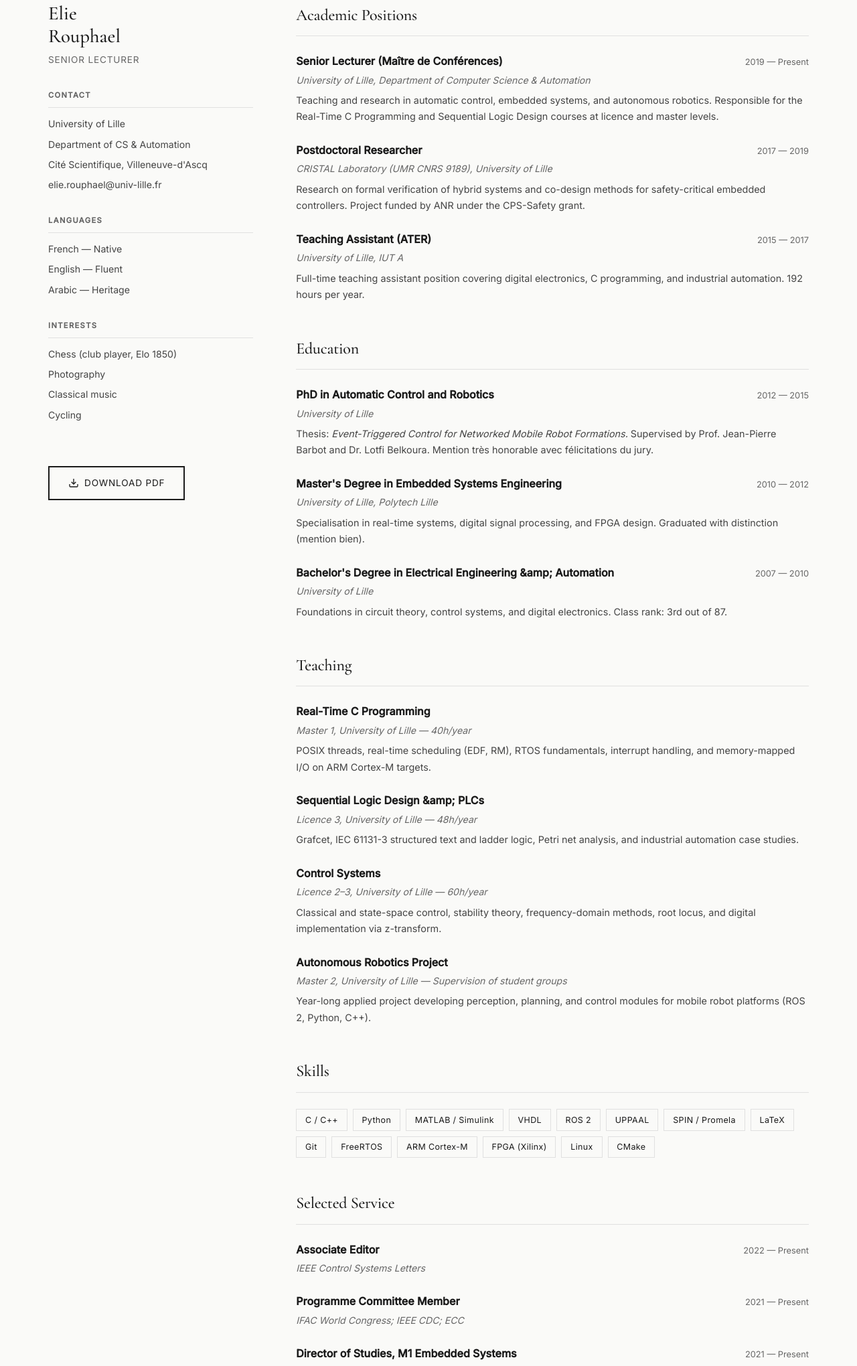
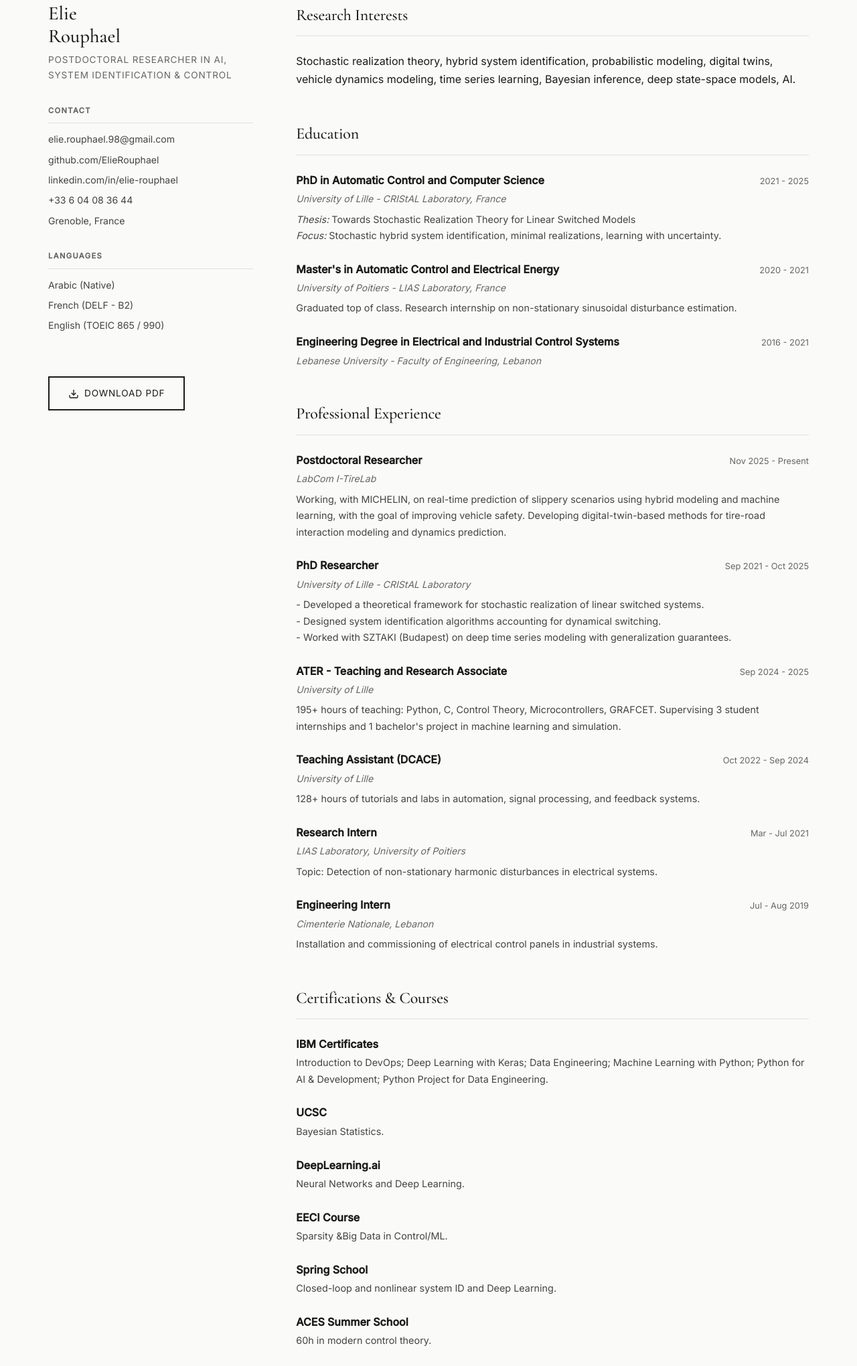
Before and after one commit to ElieRouphael/elierouphael.github.io, an Astro site: page /resume in a window 1280 px wide. Shown: the part 332-2372 px from the top of the page at 67% size. Built offline with nearby package versions, Linux system fonts and the light colour scheme; Astro itself is replaced by a stand-in of ours.

Commit message:
Added actual resume and updated data

```diff
--- a/src/components/Header.astro
+++ b/src/components/Header.astro
@@ -35,14 +35,6 @@ function isActive(href: string) {
         ))
       }
     </ul>
-    <div class="nav-search">
-      <button aria-label="Search">
-        <svg width="18" height="18" viewBox="0 0 24 24" fill="none" stroke="currentColor" stroke-width="2">
-          <circle cx="11" cy="11" r="8"></circle>
-          <path d="m21 21-4.35-4.35"></path>
-        </svg>
-      </button>
-    </div>
   </nav>
 </header>
 
--- a/src/data/bio.ts
+++ b/src/data/bio.ts
@@ -13,7 +13,7 @@ export interface Bio {
 
 export const bio: Bio = {
   name: 'Elie Rouphael',
-  subtitle: 'Senior Lecturer \u00b7 University of Lille',
+  subtitle: 'Postdoctoral Researcher in AI, System Identification & Control',
   image: {
     src: '/assets/elie-img-1.jpg',
     alt: 'Elie Rouphael',
--- a/src/data/resume.ts
+++ b/src/data/resume.ts
@@ -7,128 +7,197 @@ export interface ResumeEntry {
 
 export const sidebar = {
   name: 'Elie<br>Rouphael',
-  subtitle: 'Senior Lecturer',
+  subtitle: 'Postdoctoral Researcher in AI, System Identification & Control',
   contact: [
-    'University of Lille',
-    'Department of CS &amp; Automation',
-    "Cit\u00e9 Scientifique, Villeneuve-d'Ascq",
-    'elie.rouphael@univ-lille.fr',
+    'elie.rouphael.98@gmail.com',
+    'github.com/ElieRouphael',
+    'linkedin.com/in/elie-rouphael',
+    '+33 6 04 08 36 44',
+    'Grenoble, France',
   ],
-  languages: ['French \u2014 Native', 'English \u2014 Fluent', 'Arabic \u2014 Heritage'],
-  interests: [
-    'Chess (club player, Elo 1850)',
-    'Photography',
-    'Classical music',
-    'Cycling',
-  ],
+  languages: ['Arabic (Native)', 'French (DELF - B2)', 'English (TOEIC 865 / 990)'],
+  interests: [],
 };
 
-export const positions: ResumeEntry[] = [
+export const education: ResumeEntry[] = [
   {
-    title: 'Senior Lecturer (Ma\u00eetre de Conf\u00e9rences)',
-    year: '2019 \u2014 Present',
-    org: 'University of Lille, Department of Computer Science &amp; Automation',
+    title: 'PhD in Automatic Control and Computer Science',
+    year: '2021 - 2025',
+    org: 'University of Lille - CRIStAL Laboratory, France',
     body:
-      'Teaching and research in automatic control, embedded systems, and autonomous robotics. Responsible for the Real-Time C Programming and Sequential Logic Design courses at licence and master levels.',
+      `
+      <i>Thesis:</i> Towards Stochastic Realization Theory for Linear Switched Models <br/>
+      <i>Focus:</i> Stochastic hybrid system identification, minimal realizations, learning with uncertainty.
+      `,
   },
   {
-    title: 'Postdoctoral Researcher',
-    year: '2017 \u2014 2019',
-    org: 'CRISTAL Laboratory (UMR CNRS 9189), University of Lille',
+    title: "Master's in Automatic Control and Electrical Energy",
+    year: '2020 - 2021',
+    org: 'University of Poitiers - LIAS Laboratory, France',
     body:
-      'Research on formal verification of hybrid systems and co-design methods for safety-critical embedded controllers. Project funded by ANR under the CPS-Safety grant.',
+      'Graduated top of class. Research internship on non-stationary sinusoidal disturbance estimation.',
   },
   {
-    title: 'Teaching Assistant (ATER)',
-    year: '2015 \u2014 2017',
-    org: 'University of Lille, IUT A',
-    body:
-      'Full-time teaching assistant position covering digital electronics, C programming, and industrial automation. 192 hours per year.',
+    title: "Engineering Degree in Electrical and Industrial Control Systems",
+    year: '2016 - 2021',
+    org: 'Lebanese University - Faculty of Engineering, Lebanon',
   },
 ];
 
-export const education: ResumeEntry[] = [
+export const experience: ResumeEntry[] = [
   {
-    title: 'PhD in Automatic Control and Robotics',
-    year: '2012 \u2014 2015',
+    title: 'Postdoctoral Researcher',
+    year: 'Nov 2025 - Present',
+    org: 'LabCom I-TireLab',
+    body:
+      'Working, with MICHELIN, on real-time prediction of slippery scenarios using hybrid modeling and machine learning, with the goal of improving vehicle safety. Developing digital-twin-based methods for tire-road interaction modeling and dynamics prediction.',
+  },
+  {
+    title: 'PhD Researcher',
+    year: 'Sep 2021 - Oct 2025',
+    org: 'University of Lille - CRIStAL Laboratory',
+    body:
+      `- Developed a theoretical framework for stochastic realization of linear switched systems.<br/>
+      - Designed system identification algorithms accounting for dynamical switching.<br/>
+      - Worked with SZTAKI (Budapest) on deep time series modeling with generalization guarantees.<br/>`,
+  },
+  {
+    title: 'ATER - Teaching and Research Associate',
+    year: 'Sep 2024 - 2025',
     org: 'University of Lille',
     body:
-      'Thesis: <em>Event-Triggered Control for Networked Mobile Robot Formations.</em> Supervised by Prof. Jean-Pierre Barbot and Dr. Lotfi Belkoura. Mention tr\u00e8s honorable avec f\u00e9licitations du jury.',
+      '195+ hours of teaching: Python, C, Control Theory, Microcontrollers, GRAFCET. Supervising 3 student internships and 1 bachelor\'s project in machine learning and simulation.',
   },
   {
-    title: "Master's Degree in Embedded Systems Engineering",
-    year: '2010 \u2014 2012',
-    org: 'University of Lille, Polytech Lille',
+    title: 'Teaching Assistant (DCACE)',
+    year: 'Oct 2022 - Sep 2024',
+    org: 'University of Lille',
     body:
-      'Specialisation in real-time systems, digital signal processing, and FPGA design. Graduated with distinction (mention bien).',
+      '128+ hours of tutorials and labs in automation, signal processing, and feedback systems.',
   },
   {
-    title: "Bachelor's Degree in Electrical Engineering &amp; Automation",
-    year: '2007 \u2014 2010',
-    org: 'University of Lille',
+    title: 'Research Intern',
+    year: 'Mar - Jul 2021',
+    org: 'LIAS Laboratory, University of Poitiers',
     body:
-      'Foundations in circuit theory, control systems, and digital electronics. Class rank: 3rd out of 87.',
+      'Topic: Detection of non-stationary harmonic disturbances in electrical systems.',
+  },
+  {
+    title: 'Engineering Intern',
+    year: 'Jul - Aug 2019',
+    org: 'Cimenterie Nationale, Lebanon',
+    body:
+      'Installation and commissioning of electrical control panels in industrial systems.',
   },
 ];
 
-export const teaching: ResumeEntry[] = [
+export const certifications: ResumeEntry[] = [
   {
-    title: 'Real-Time C Programming',
-    org: 'Master 1, University of Lille \u2014 40h/year',
+    title: 'IBM Certificates',
     body:
-      'POSIX threads, real-time scheduling (EDF, RM), RTOS fundamentals, interrupt handling, and memory-mapped I/O on ARM Cortex-M targets.',
+      'Introduction to DevOps; Deep Learning with Keras; Data Engineering; Machine Learning with Python; Python for AI & Development; Python Project for Data Engineering.',
   },
   {
-    title: 'Sequential Logic Design &amp; PLCs',
-    org: 'Licence 3, University of Lille \u2014 48h/year',
-    body:
-      'Grafcet, IEC 61131-3 structured text and ladder logic, Petri net analysis, and industrial automation case studies.',
+    title: 'UCSC',
+    body: 'Bayesian Statistics.',
   },
   {
-    title: 'Control Systems',
-    org: 'Licence 2\u20133, University of Lille \u2014 60h/year',
-    body:
-      'Classical and state-space control, stability theory, frequency-domain methods, root locus, and digital implementation via z-transform.',
+    title: 'DeepLearning.ai',
+    body: 'Neural Networks and Deep Learning.',
   },
   {
-    title: 'Autonomous Robotics Project',
-    org: 'Master 2, University of Lille \u2014 Supervision of student groups',
-    body:
-      'Year-long applied project developing perception, planning, and control modules for mobile robot platforms (ROS 2, Python, C++).',
+    title: 'EECI Course',
+    body: 'Sparsity &Big Data in Control/ML.',
+  },
+  {
+    title: 'Spring School',
+    body: 'Closed-loop and nonlinear system ID and Deep Learning.',
+  },
+  {
+    title: 'ACES Summer School',
+    body: '60h in modern control theory.',
   },
 ];
 
-export const skills: string[] = [
-  'C / C++',
-  'Python',
-  'MATLAB / Simulink',
-  'VHDL',
-  'ROS 2',
-  'UPPAAL',
-  'SPIN / Promela',
-  'LaTeX',
-  'Git',
-  'FreeRTOS',
-  'ARM Cortex-M',
-  'FPGA (Xilinx)',
-  'Linux',
-  'CMake',
+export const projects: ResumeEntry[] = [
+  {
+    title: 'PAC Bounds for Stable SSMs',
+    body:
+      'This project studies Probably Approximately Correct (PAC) generalization bounds for deep advanced structures of State Space Models (SSMs). Collaborating with the SZTAKI research institute in Budapest, the project aims to theoretically justify the generalization ability of these models when they are stable.',
+  },
+  {
+    title: 'Comparison of Classical and Deep Learning vs SSMs Time Series Models',
+    body:
+      'This project benchmarks traditional models (e.g., ARIMA, ARMAX, RNNs, CNNs, and Transformers) against SSMs (e.g., MAMBA) for time series forecasting.',
+  },
+  {
+    title: 'Transport Mode Prediction with Hauts-de-France Data',
+    body:
+      'This project predicts individual transport mode choices (e.g., car, train, bike) to optimize mobility planning. It improves economic efficiency and ecological impact by helping policymakers promote sustainable and cost-effective transportation strategies.',
+  },
+  {
+    title: 'System Identification Toolbox',
+    body:
+      'An ongoing initiative to develop and contribute to an open-source toolbox for system identification, focusing on LPV, hybrid, and switched systems.',
+  },
 ];
 
-export const service: ResumeEntry[] = [
+export const publications: ResumeEntry[] = [
   {
-    title: 'Associate Editor',
-    year: '2022 \u2014 Present',
-    org: 'IEEE Control Systems Letters',
+    title:
+      'Rouphael, E., et al. Minimal covariance realization and system identification algorithm for a class of stochastic linear switched systems with i.i.d. switching.',
+    org: 'IEEE CDC 2024.',
   },
   {
-    title: 'Programme Committee Member',
-    year: '2021 \u2014 Present',
-    org: 'IFAC World Congress; IEEE CDC; ECC',
+    title:
+      'Rouphael, E., et al. Toward Stochastic Realization Theory for Generalized Linear Switched Systems With Inputs: Decomposition Into Stochastic and Deterministic Components and Existence and Uniqueness of Innovation Form.',
+    org: 'IEEE L-CSS, 2024.',
   },
   {
-    title: 'Director of Studies, M1 Embedded Systems',
-    year: '2021 \u2014 Present',
-    org: 'University of Lille',
+    title:
+      'Rouphael, E., et al. Variable frequency monitoring of power grid: a modified observer approach.',
+    org: 'IFAC-PapersOnLine, 2023.',
+  },
+  {
+    title:
+      'Rouphael, E., et al. On minimal LPV state-space representations in innovation form: an algebraic characterization.',
+    org: 'IEEE CDC 2022.',
   },
 ];
+
+export const technicalSkills: ResumeEntry[] = [
+  {
+    title: 'Programming',
+    body: 'Python, MATLAB, C/C++, SQL, R.',
+  },
+  {
+    title: 'Libraries',
+    body: 'PyTorch, TensorFlow, Keras, Scikit-learn, Pandas, NumPy.',
+  },
+  {
+    title: 'Teaching (labs, projects)',
+    body: 'Python, C, Control Theory, Systems &Signals, Machine Learning.',
+  },
+  {
+    title: 'Statistical Tools',
+    body: 'Time series statistics, probabilistic modeling, Bayesian inference.',
+  },
+  {
+    title: 'Expertise',
+    body:
+      'System Identification, Hybrid Systems, Time Series Forecasting, Uncertainty Modeling, Deep Learning.',
+  },
+];
+
+export const references: ResumeEntry[] = [
+  {
+    title: 'Prof. Lotfi Belkoura',
+    org: 'Professor of System Identification, University of Lille',
+    body: 'Email: lotfi.belkoura@univ-lille.fr<br/>Phone: +33 (0)3 20 33 77 86',
+  },
+  {
+    title: 'Dr. Mihaly Petreczky',
+    org: 'HDR, CNRS Researcher, Centrale Lille',
+    body: 'Email: mihaly.petreczky@centralelille.fr<br/>Phone: +33 (0)6 98 62 37 34',
+  },
+];
--- a/src/pages/resume.astro
+++ b/src/pages/resume.astro
@@ -1,14 +1,16 @@
 ---
-import BaseLayout from '../layouts/BaseLayout.astro';
-import ResumeEntry from '../components/ResumeEntry.astro';
+import BaseLayout from "../layouts/BaseLayout.astro";
+import ResumeEntry from "../components/ResumeEntry.astro";
 import {
   sidebar,
-  positions,
+  experience,
   education,
-  teaching,
-  skills,
-  service,
-} from '../data/resume';
+  certifications,
+  projects,
+  publications,
+  technicalSkills,
+  references,
+} from "../data/resume";
 ---
 
 <BaseLayout title="Elie Rouphael \u2014 Resume">
@@ -35,15 +37,15 @@ import {
           </ul>
         </div>
 
-        <div class="resume-sidebar-section">
-          <h3>Interests</h3>
-          <ul>
-            {sidebar.interests.map((i) => <li>{i}</li>)}
-          </ul>
-        </div>
-
         <a class="btn-download" href="#" aria-label="Download CV as PDF">
-          <svg width="16" height="16" viewBox="0 0 24 24" fill="none" stroke="currentColor" stroke-width="2">
+          <svg
+            width="16"
+            height="16"
+            viewBox="0 0 24 24"
+            fill="none"
+            stroke="currentColor"
+            stroke-width="2"
+          >
             <path d="M21 15v4a2 2 0 0 1-2 2H5a2 2 0 0 1-2-2v-4"></path>
             <polyline points="7 10 12 15 17 10"></polyline>
             <line x1="12" y1="15" x2="12" y2="3"></line>
@@ -55,10 +57,24 @@ import {
       <!-- Main content -->
       <div class="resume-main">
         <section>
-          <h2>Academic Positions</h2>
+          <h2>Research Interests</h2>
+          <div>
+            Stochastic realization theory, hybrid system identification,
+            probabilistic modeling, digital twins, vehicle dynamics modeling,
+            time series learning, Bayesian inference, deep state-space models,
+            AI.
+          </div>
+        </section>
+
+        <section>
+          <h2>Education</h2>
           {
-            positions.map((entry) => (
-              <ResumeEntry title={entry.title} org={entry.org} year={entry.year}>
+            education.map((entry) => (
+              <ResumeEntry
+                title={entry.title}
+                org={entry.org}
+                year={entry.year}
+              >
                 {entry.body && <p set:html={entry.body} />}
               </ResumeEntry>
             ))
@@ -66,10 +82,14 @@ import {
         </section>
 
         <section>
-          <h2>Education</h2>
+          <h2>Professional Experience</h2>
           {
-            education.map((entry) => (
-              <ResumeEntry title={entry.title} org={entry.org} year={entry.year}>
+            experience.map((entry) => (
+              <ResumeEntry
+                title={entry.title}
+                org={entry.org}
+                year={entry.year}
+              >
                 {entry.body && <p set:html={entry.body} />}
               </ResumeEntry>
             ))
@@ -77,10 +97,14 @@ import {
         </section>
 
         <section>
-          <h2>Teaching</h2>
+          <h2>Certifications & Courses</h2>
           {
-            teaching.map((entry) => (
-              <ResumeEntry title={entry.title} org={entry.org} year={entry.year}>
+            certifications.map((entry) => (
+              <ResumeEntry
+                title={entry.title}
+                org={entry.org}
+                year={entry.year}
+              >
                 {entry.body && <p set:html={entry.body} />}
               </ResumeEntry>
             ))
@@ -88,17 +112,59 @@ import {
         </section>
 
         <section>
-          <h2>Skills</h2>
-          <div class="resume-skills">
-            {skills.map((skill) => <span class="skill-tag">{skill}</span>)}
-          </div>
+          <h2>Selected Projects (Supervised)</h2>
+          {
+            projects.map((entry) => (
+              <ResumeEntry
+                title={entry.title}
+                org={entry.org}
+                year={entry.year}
+              >
+                {entry.body && <p set:html={entry.body} />}
+              </ResumeEntry>
+            ))
+          }
         </section>
 
         <section>
-          <h2>Selected Service</h2>
+          <h2>Publications</h2>
           {
-            service.map((entry) => (
-              <ResumeEntry title={entry.title} org={entry.org} year={entry.year}>
+            publications.map((entry) => (
+              <ResumeEntry
+                title={entry.title}
+                org={entry.org}
+                year={entry.year}
+              >
+                {entry.body && <p set:html={entry.body} />}
+              </ResumeEntry>
+            ))
+          }
+        </section>
+
+        <section>
+          <h2>Technical Skills</h2>
+          {
+            technicalSkills.map((entry) => (
+              <ResumeEntry
+                title={entry.title}
+                org={entry.org}
+                year={entry.year}
+              >
+                {entry.body && <p set:html={entry.body} />}
+              </ResumeEntry>
+            ))
+          }
+        </section>
+
+        <section>
+          <h2>References</h2>
+          {
+            references.map((entry) => (
+              <ResumeEntry
+                title={entry.title}
+                org={entry.org}
+                year={entry.year}
+              >
                 {entry.body && <p set:html={entry.body} />}
               </ResumeEntry>
             ))
--- a/src/styles/global.css
+++ b/src/styles/global.css
@@ -171,7 +171,7 @@ header {
 .bio-content .subtitle {
   font-size: 1rem;
   color: var(--text-muted);
-  letter-spacing: 0.05em;
+  letter-spacing: 0.01em;
   text-transform: uppercase;
   margin-bottom: 2rem;
   padding-bottom: 1.5rem;
```
Also changed, not shown: 1 other file.
